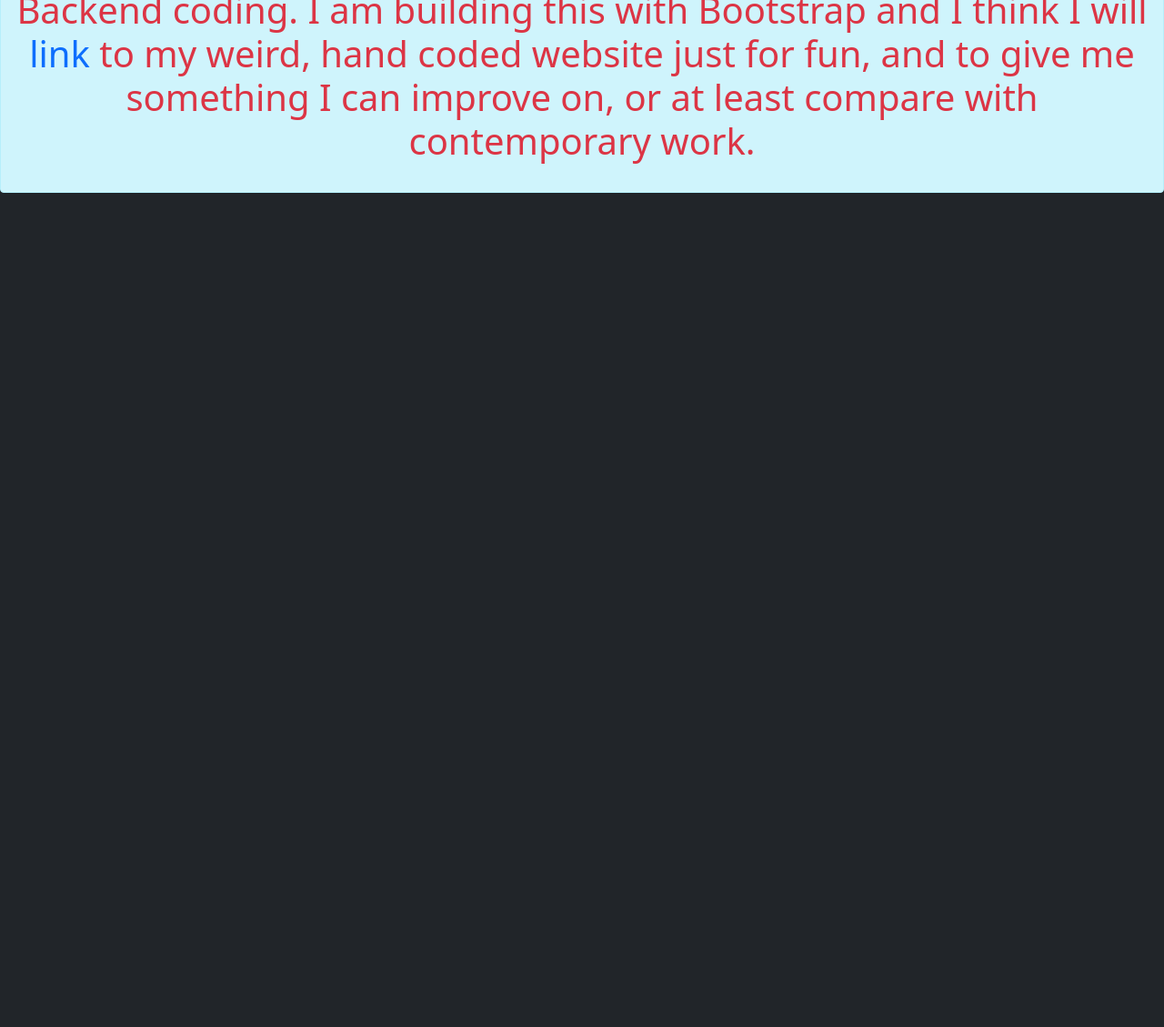
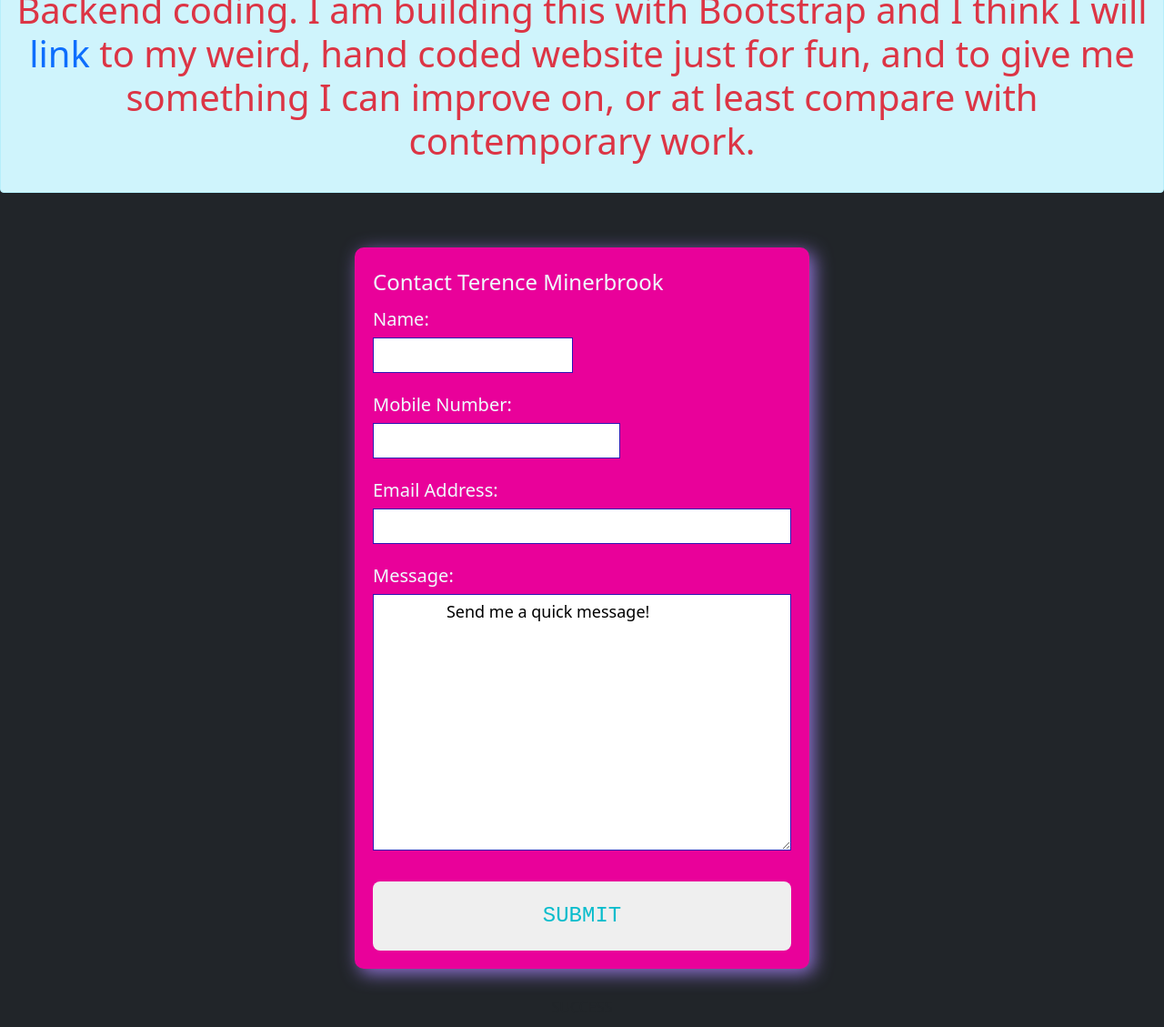
Before and after one commit to trncm00/TM_public, a plain HTML site: page index.html in a window 1280 px wide. Shown: the part 1480-2609 px from the top of the page at 91% size. Before the commit the page ends 1780 px from the top, so only its background shows below. Drawn offline with nearby package versions, Linux system fonts and the light colour scheme; a web font is replaced by a local one.

Commit message:
7.16.21 commit, with html form to email from web cifar

```diff
--- a/index.html
+++ b/index.html
@@ -161,7 +161,61 @@
 
 
 
+    <footer >
+        <div class ="container">
+            <form action="https://formspree.io/f/mjvjeern" method="POST"id="" >
+                <fieldset>
+                    <legend style="color:azure">
+                        Contact Terence Minerbrook
+                    </legend>
 
+                    <div class = "form-group">
+                        <label style="color:azure">
+                            Name:<br />
+                            <input type="text" name="name" size="15" maxlength="30" />
+                        </label><br />
+
+                    </div>
+
+                    <div class="form-group">
+                        <label style="color:azure">
+                            Mobile Number:<br />
+                            <input type="tel" name="mobile" /></label><br />
+
+                    </div>
+
+                    <div class="form-group">
+                        <label style="color:azure">
+                            Email Address:
+                        </label><br />
+                        <input type="email" name="email address" size="15" maxlength="60" />
+
+                    </div>
+
+                    <div class="form-group">
+<p>
+    <label style="color:azure">
+        Message:
+    </label></br>
+
+    <textarea name="message" cols="50" rows="10">
+                Send me a quick message!
+            </textarea>
+</p>
+
+                    </div>
+                </fieldset>
+                <button type="submit">
+                    SUBMIT
+                </button>
+            </form>
+        </div>
+
+<div id ="status" >
+    SUCCESS
+</div>
+
+    </footer>
 
 
 
@@ -170,5 +224,77 @@
 
         <script src="https://cdn.jsdelivr.net/npm/bootstrap@5.0.2/dist/js/bootstrap.bundle.min.js" integrity="sha384-MrcW6ZMFYlzcLA8Nl+NtUVF0sA7MsXsP1UyJoMp4YLEuNSfAP+JcXn/tWtIaxVXM" crossorigin="anonymous"></script>
 
+<script>
+    window.addEventListener("DOMContentLoaded", function () {
+        // get the form elements defined in your form HTML above
+
+        var form = document.getElementById("my-form");
+        // var button = document.getElementById("my-form-button");
+        var status = document.getElementById("status");
+
+        // Success and Error functions for after the form is submitted
+
+        function success() {
+            form.reset();
+            status.classList.add("success");
+            status.innerHTML = "Thanks!";
+        }
+
+        function error() {
+            status.classList.add("error");
+            status.innerHTML = "Oops! There was a problem.";
+        }
+
+        // handle the form submission event
+
+        form.addEventListener("submit", function (ev) {
+            ev.preventDefault();
+            var data = new FormData(form);
+            ajax(form.method, form.action, data, success, error);
+        });
+    });
+
+    // helper function for sending an AJAX request
+
+    function ajax(method, url, data, success, error) {
+        var xhr = new XMLHttpRequest();
+        xhr.open(method, url);
+        xhr.setRequestHeader("Accept", "application/json");
+        xhr.onreadystatechange = function () {
+            if (xhr.readyState !== XMLHttpRequest.DONE) return;
+            if (xhr.status === 200) {
+                success(xhr.response, xhr.responseType);
+            } else {
+                error(xhr.status, xhr.response, xhr.responseType);
+            }
+        };
+        xhr.send(data);
+    }
+
+/*
+    var form = document.getElementById("my-form");
+
+    async function handleSubmit(event) {
+      event.preventDefault();
+      var status = document.getElementById("my-form-status");
+      var data = new FormData(event.target);
+      fetch(event.target.action, {
+        method: form.method,
+        body: data,
+        headers: {
+            'Accept': 'application/json'
+        }
+      }).then(response => {
+        status.innerHTML = "Thanks for your submission!";
+        form.reset()
+      }).catch(error => {
+        status.innerHTML = "Oops! There was a problem submitting your form"
+      });
+    }
+    form.addEventListener("submit", handleSubmit)
+    */
+</script>
+
+
     </body>
 </html>
--- a/style.css
+++ b/style.css
@@ -12,7 +12,7 @@
 }
 
 main {
-  transition: all 0.5s;
+  transition: all 1.25s;
   -webkit-text-stroke: 4px #d6f4f4;
   font-variation-settings: "wght" 900, "ital" 1;
   font-size: 15rem;
@@ -43,3 +43,89 @@
   width: 10%;
   height: 10%;
 }
+
+footer {
+  height: 100vh;
+  width: 100%;
+
+  display: flex;
+  align-items: center;
+  justify-content: center;
+  flex-direction: column;
+}
+.container {
+  width: 90%;
+  max-width: 500px;
+  margin: 0 auto;
+  padding: 20px;
+  box-shadow: 5px 5px 20px #8f73d6;
+  background-color: #e9019a;
+  border-radius: 10px;
+  margin-bottom: 20px;
+}
+.form-group {
+  width: 100%;
+  margin-top: 20px;
+  font-size: 20px;
+}
+.form-group input,
+.form-group textarea {
+  width: 100%;
+  padding: 5px;
+  font-size: 18px;
+  border: 1px solid #2c14b4;
+  margin-top: 5px;
+}
+textarea {
+  resize: vertical;
+}
+
+button[type="submit"] {
+  width: 100%;
+  border: none;
+  outline: none;
+  padding: 20px;
+  font-size: 24px;
+  border-radius: 8px;
+  font-family: monospace;
+  color: #07bccc;
+  text-align: center;
+  cursor: pointer;
+  margin-top: 10px;
+  transition: 0.3s ease background-color;
+}
+button[type="submit"]:hover {
+  background-color: #045819;
+}
+
+#status {
+  width: 90%;
+  max-width: 500px;
+  text-align: center;
+  padding: 10px;
+  margin: 0 auto;
+  border-radius: 8px;
+}
+#status.success {
+  background-color: #01e933;
+  animation: status 4s ease forwards;
+}
+#status.error {
+  background-color: rgb(218, 31, 31);
+  color: black;
+  animation: status 4s ease forwards;
+}
+@keyframes status {
+  0% {
+    opacity: 1;
+    pointer-events: all;
+  }
+  90% {
+    opacity: 1;
+    pointer-events: all;
+  }
+  100% {
+    opacity: 0;
+    pointer-events: none;
+  }
+}
```
